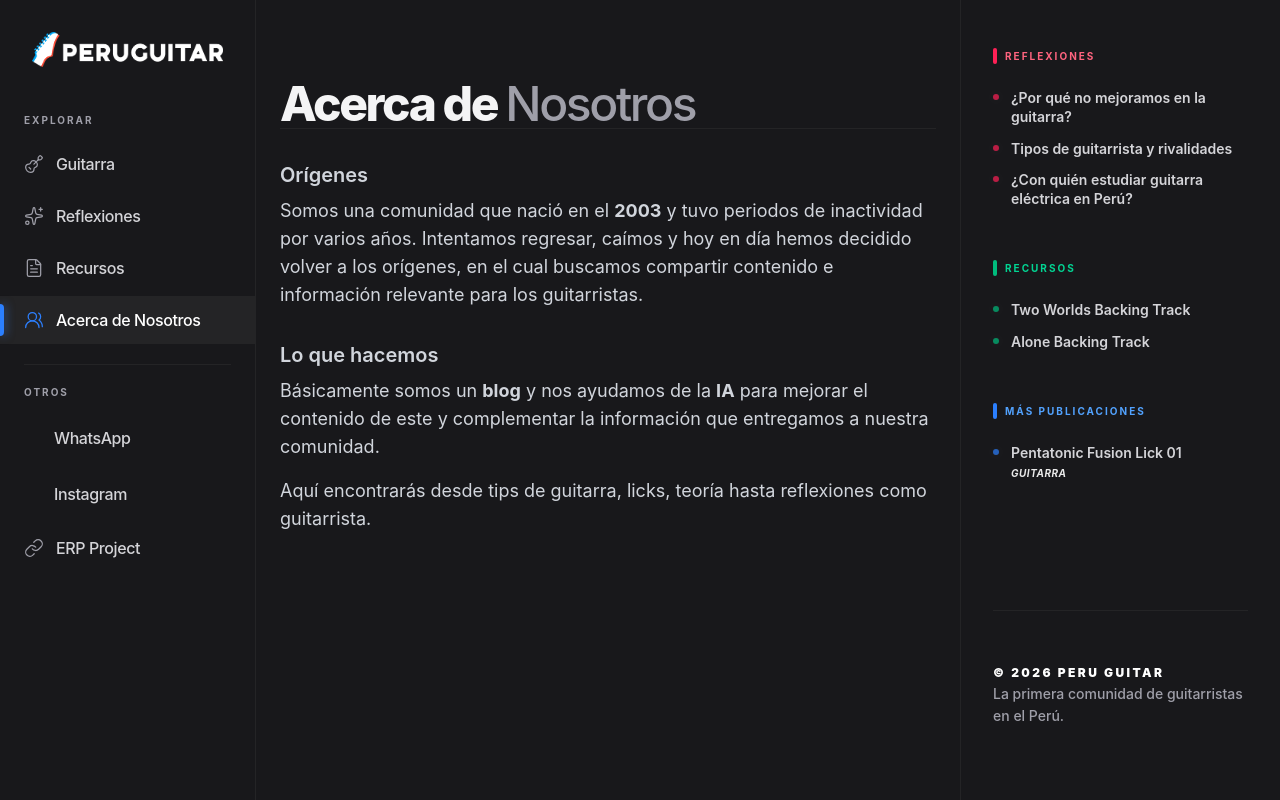
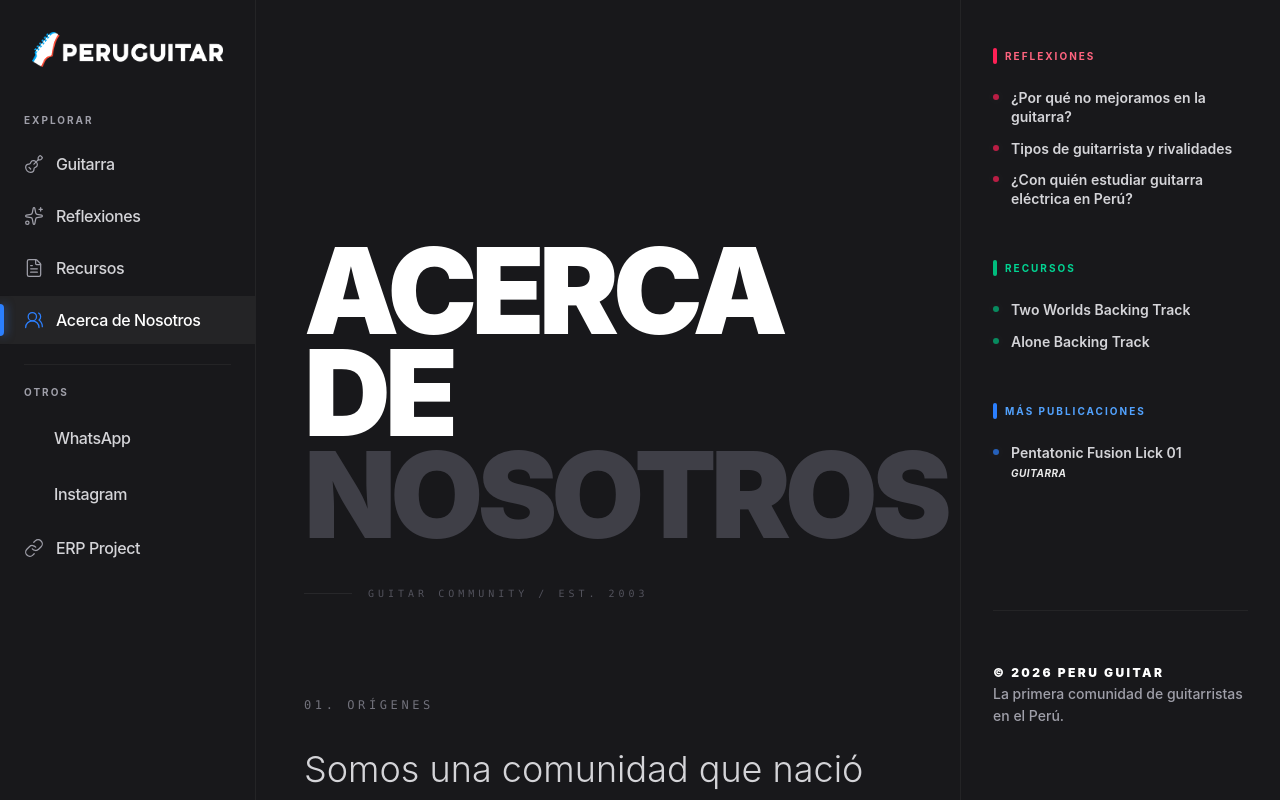
Before and after one commit to erp-project-dev/peruguitar, a Next.js app: page /acerca-de-nosotros in a window 1280 px wide. Built offline with nearby package versions, Linux system fonts and the light colour scheme; some icons are missing.

Commit message:
feat: acerca de nosotros

```diff
--- a/app/acerca-de-nosotros/page.tsx
+++ b/app/acerca-de-nosotros/page.tsx
@@ -1,39 +1,66 @@
 export default function AcercaDeNosotros() {
   return (
-    <article>
-      <header className="border-b border-white/5 mb-8">
-        <h1 className="text-5xl font-extrabold tracking-tighter leading-none">
-          Acerca de <span className="text-zinc-400 font-medium">Nosotros</span>
+    <div className="min-h-screen  text-white font-sans selection:bg-zinc-800 selection:text-zinc-200">
+      <main className="max-w-3xl mx-auto px-6 py-24 md:py-40">
+        <article className="flex flex-col gap-24">
+          {/* Header de alto impacto - Full Width vertical */}
+          <header className="space-y-4">
+            <h1 className="text-7xl md:text-[120px] font-black tracking-tighter uppercase leading-[0.85]">
+              Acerca de <br />
+              <span className="text-zinc-700">Nosotros</span>
             </h1>
+            <div className="flex items-center gap-4 pt-6 text-[10px] font-mono tracking-[0.4em] text-zinc-600 uppercase">
+              <span className="w-12 h-[1px] bg-zinc-800"></span>
+              Guitar Community / Est. 2003
+            </div>
           </header>
 
-      <div className="space-y-8 text-gray-300 text-lg">
-        <section>
-          <h2 className="text-xl font-semibold mb-2">Orígenes</h2>
-          <p>
-            Somos una comunidad que nació en el <strong>2003</strong> y tuvo
-            periodos de inactividad por varios años. Intentamos regresar, caímos
-            y hoy en día hemos decidido volver a los orígenes, en el cual
-            buscamos compartir contenido e información relevante para los
+          {/* Orígenes - Vertical Section */}
+          <section className="space-y-8">
+            <h2 className="text-xs font-mono uppercase tracking-[0.3em] text-zinc-500">
+              01. Orígenes
+            </h2>
+            <p className="text-2xl md:text-4xl leading-snug font-light text-zinc-300">
+              Somos una comunidad que nació en el{" "}
+              <strong className="text-white font-bold italic">2003</strong> y
+              tuvo periodos de inactividad por varios años. Intentamos regresar,
+              caímos y hoy en día hemos decidido volver a los orígenes, en el
+              cual buscamos compartir contenido e información relevante para los
               guitarristas.
             </p>
           </section>
 
-        <section>
-          <h2 className="text-xl font-semibold mb-2">Lo que hacemos</h2>
+          {/* Lo que hacemos - Vertical Section */}
+          <section className="space-y-8 border-t border-zinc-900 pt-20">
+            <h2 className="text-xs font-mono uppercase tracking-[0.3em] text-zinc-500">
+              02. Lo que hacemos
+            </h2>
 
-          <p className="mb-4">
-            Básicamente somos un <strong>blog</strong> y nos ayudamos de la{" "}
-            <strong>IA</strong> para mejorar el contenido de este y complementar
-            la información que entregamos a nuestra comunidad.
+            <div className="space-y-12">
+              <p className="text-2xl md:text-4xl leading-snug text-zinc-300">
+                Básicamente somos un{" "}
+                <strong className="text-white underline decoration-zinc-800 underline-offset-8">
+                  blog
+                </strong>{" "}
+                y nos ayudamos de la <strong className="text-white">IA</strong>{" "}
+                para mejorar el contenido de este y complementar la información
+                que entregamos a nuestra comunidad.
               </p>
 
-          <p>
+              <p className="text-xl md:text-2xl text-zinc-500 leading-relaxed max-w-xl italic">
                 Aquí encontrarás desde tips de guitarra, licks, teoría hasta
                 reflexiones como guitarrista.
               </p>
+            </div>
           </section>
+
+          {/* Footer Decorativo Simple */}
+          <footer className="pt-20 border-t border-zinc-900 flex justify-between items-center text-[10px] font-mono text-zinc-700 uppercase tracking-widest">
+            <span>End of section</span>
+            <span>2026 // Back to basics</span>
+          </footer>
+        </article>
+      </main>
     </div>
-    </article>
   );
 }
```
Lines whose indentation alone changed are shown as unchanged.
